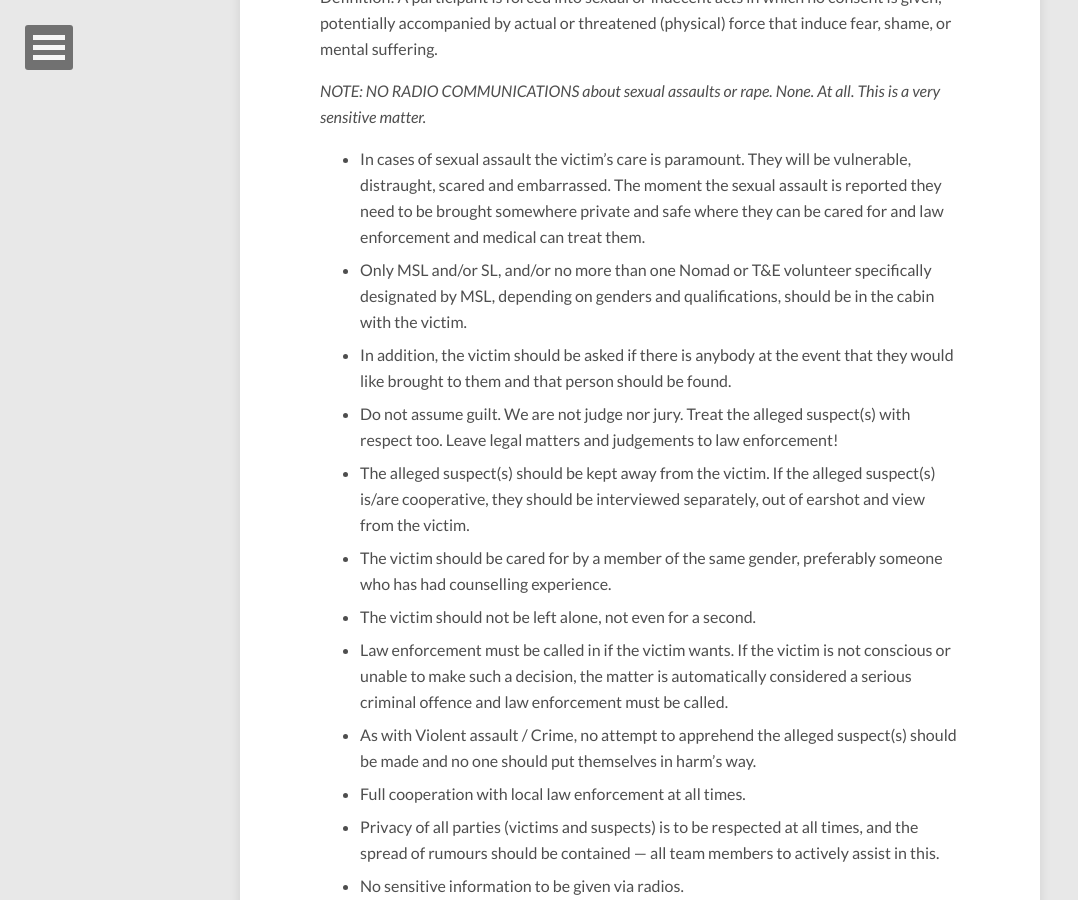
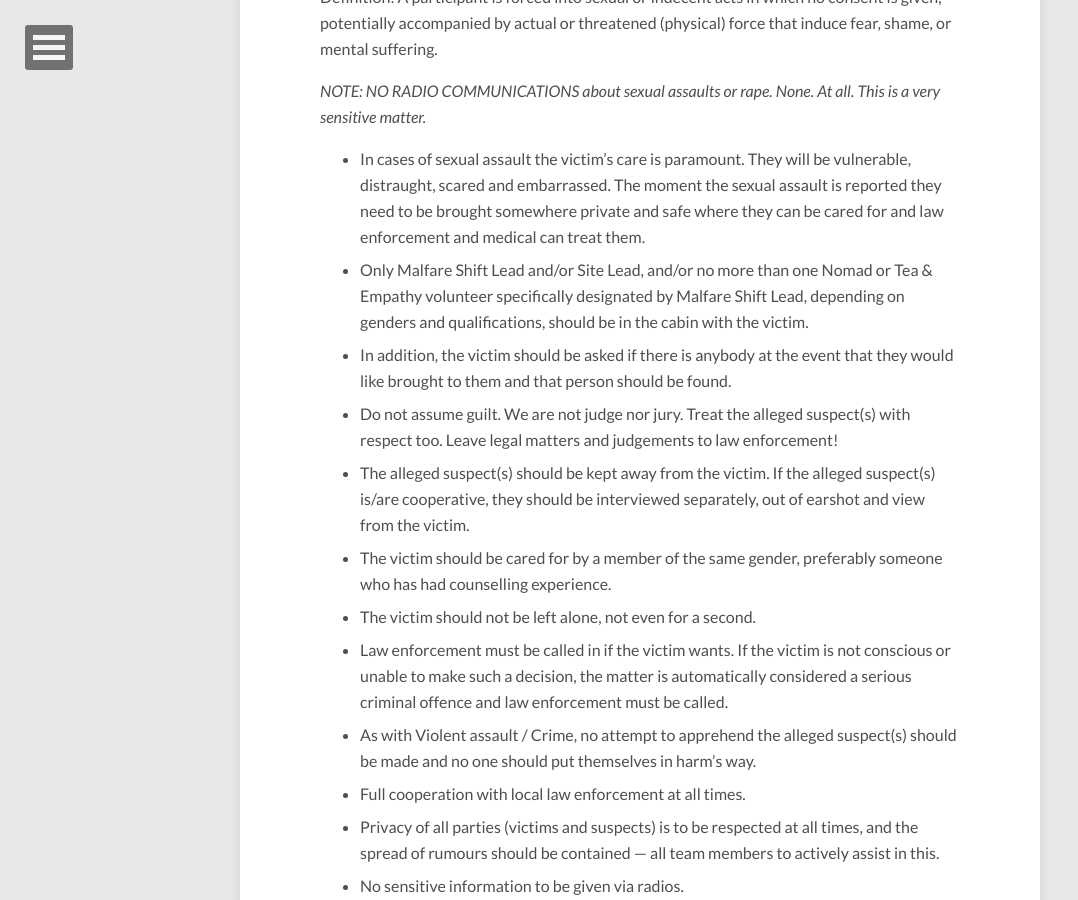
Before and after one commit to goingnowhere/malfare-protocols, a Jekyll site: the page built from protocols/en/sexual_assault_or_rape/index.md, in a window 1280 px wide and 900 px high, scrolled down 358 px. Shown: the whole window, without its empty margins (0-1078 px from the left). Built offline with Jekyll 4.4.1, drawn with Linux system fonts in a browser that asks for light colours; nearby versions of some CDN libraries; comment, search, counter and statistics services are not loaded.

Commit message:
De-acronymize sexual assualt policy

```diff
--- a/protocols/en/sexual_assault_or_rape/index.md
+++ b/protocols/en/sexual_assault_or_rape/index.md
@@ -18,9 +18,10 @@ all. This is a very sensitive matter._
     sexual assault is reported they need to be brought somewhere
     private and safe where they can be cared for and law enforcement
     and medical can treat them.
-- Only MSL and/or SL, and/or no more than one Nomad or T&E volunteer
-    specifically designated by MSL, depending on genders and
-    qualifications, should be in the cabin with the victim.
+- Only Malfare Shift Lead and/or Site Lead, and/or no more than one
+    Nomad or Tea & Empathy volunteer specifically designated by
+    Malfare Shift Lead, depending on genders and qualifications,
+    should be in the cabin with the victim.
 - In addition, the victim should be asked if there is anybody at the
     event that they would like brought to them and that person should
     be found.
```
